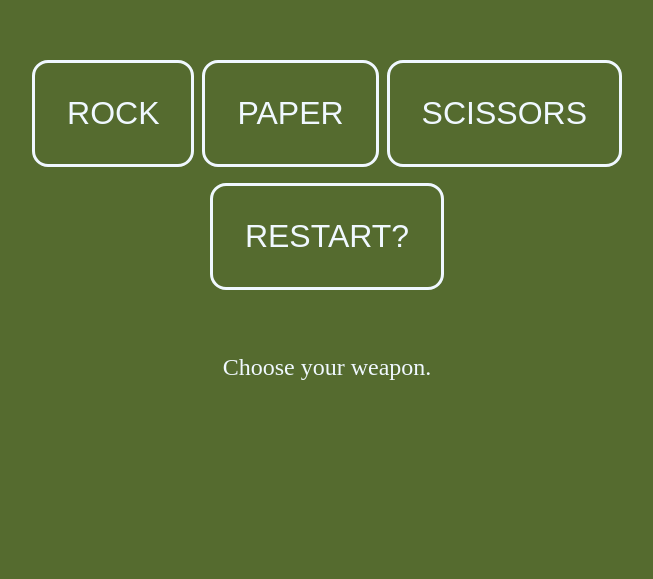
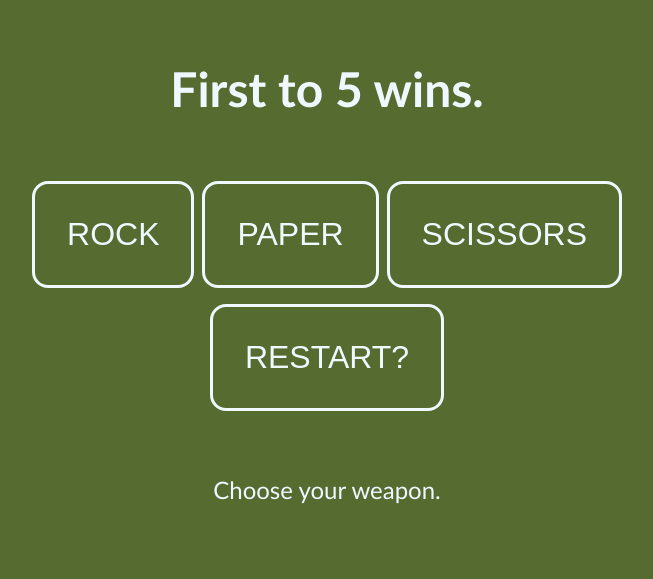
Before and after one commit to kevmuri/rock-paper-scissors, a plain HTML site: page index.html in a window 1280 px wide. Shown: the part 124-703 px from the top of the page, without its empty margins (313-966 px from the left). Drawn offline with Linux system fonts and the light colour scheme.

Commit message:
add objective in index.html and font family

```diff
--- a/index.html
+++ b/index.html
@@ -9,6 +9,7 @@
 </head>
 <body>
     <div class="container">
+        <h1>First to 5 wins.</h1>
         <div class="container">
             <div class="container-buttons">
                     <input type="button" onclick="playRound('rock')" class="choice" name="buttonRock" value="ROCK"></input>
--- a/styles.css
+++ b/styles.css
@@ -3,6 +3,7 @@ body {
     background-color: darkolivegreen;
     color:aliceblue;
     font-size: 24px;
+    font-family:'Gill Sans', 'Gill Sans MT', Calibri, 'Trebuchet MS', sans-serif;
 }
 
 .container {
```
